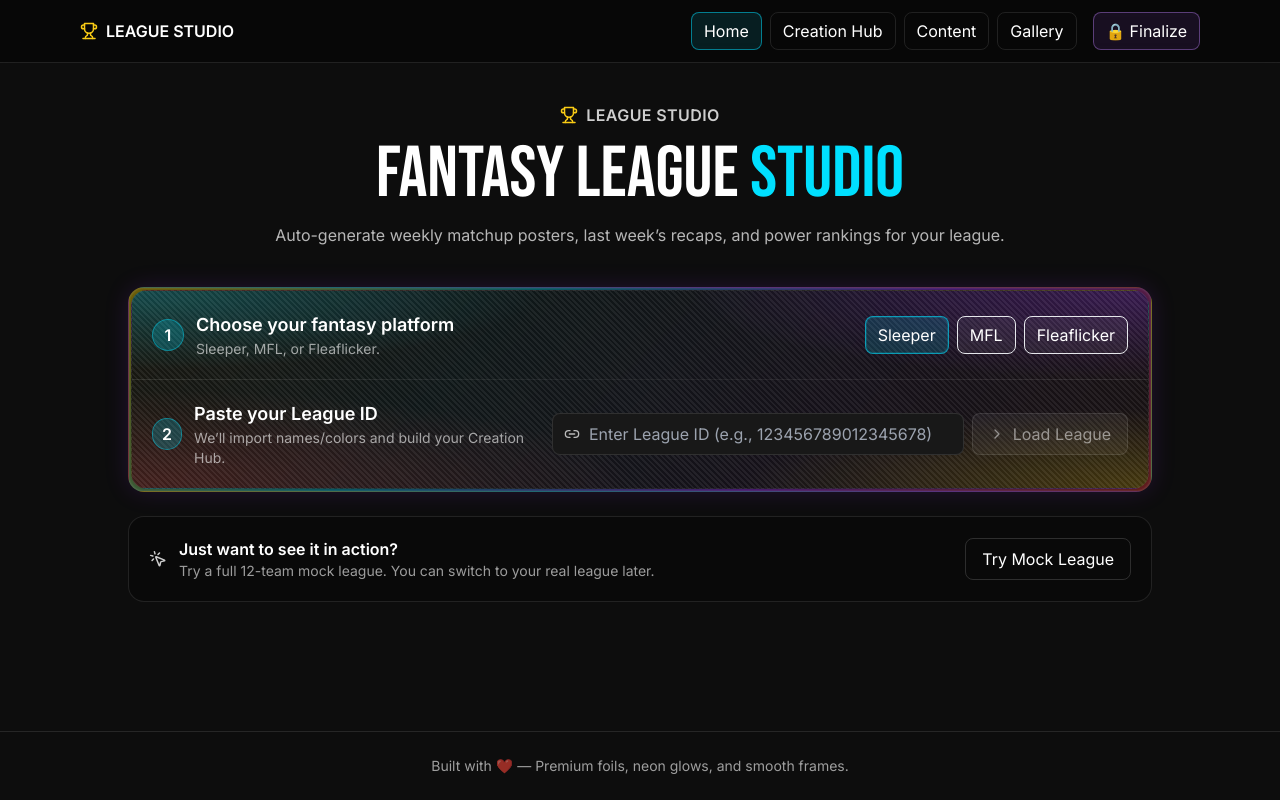
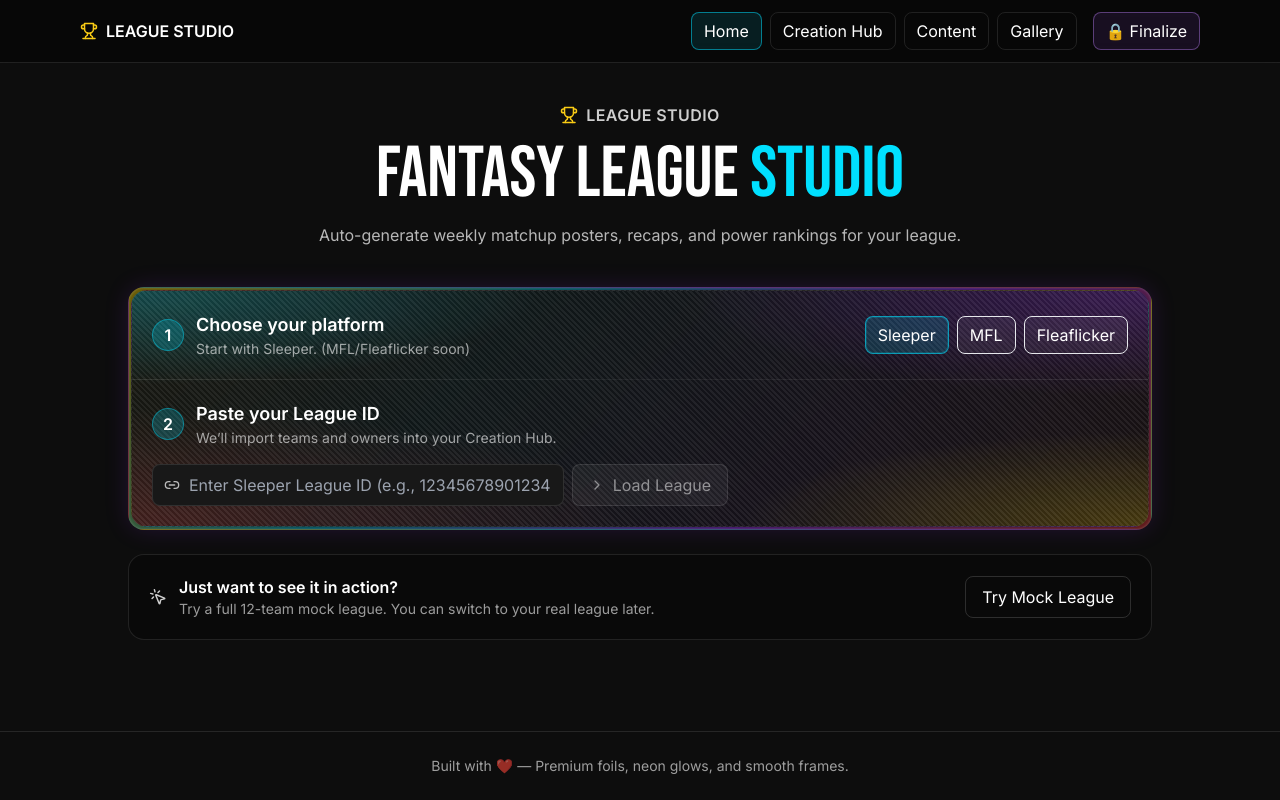
Before and after one commit to nmortimer/NewShellFantasy, a Next.js app: page / in a window 1280 px wide. Built offline with nearby package versions, Linux system fonts and the light colour scheme.

Commit message:
Update page.tsx

```diff
--- a/app/page.tsx
+++ b/app/page.tsx
@@ -9,30 +9,42 @@ type Platform = "sleeper" | "mfl" | "fleaflicker";
 
 export default function Home() {
   const router = useRouter();
-  const { loadMockLeague } = useLeagueStore();
+  const { loadMockLeague, setLeagueFromImport } = useLeagueStore();
   const [platform, setPlatform] = useState<Platform>("sleeper");
   const [leagueId, setLeagueId] = useState("");
   const [loading, setLoading] = useState<"load" | "mock" | null>(null);
+  const [error, setError] = useState<string | null>(null);
 
-  const canLoad = leagueId.trim().length > 0;
+  const canLoad = platform === "sleeper" && leagueId.trim().length > 0;
 
   async function handleLoad() {
-    // For now we just load the mock league and carry the platform/id in the URL.
-    // We’ll wire real APIs later.
+    setError(null);
+    if (platform !== "sleeper") return; // future: support mfl/fleaflicker
     try {
       setLoading("load");
-      await loadMockLeague();
+      const res = await fetch(`/api/import/sleeper?leagueId=${encodeURIComponent(leagueId.trim())}`);
+      if (!res.ok) {
+        const j = await res.json().catch(() => ({}));
+        throw new Error(j?.error || `Failed to load league (${res.status})`);
+      }
+      const data = await res.json();
+      setLeagueFromImport(data);
       router.push(`/creation?platform=${platform}&leagueId=${encodeURIComponent(leagueId.trim())}`);
+    } catch (e: any) {
+      setError(e?.message || "Unable to load league");
     } finally {
       setLoading(null);
     }
   }
 
   async function handleMock() {
+    setError(null);
     try {
       setLoading("mock");
       await loadMockLeague();
       router.push("/creation");
+    } catch (e: any) {
+      setError(e?.message || "Unable to set up mock league");
     } finally {
       setLoading(null);
     }
@@ -51,50 +63,39 @@ export default function Home() {
           FANTASY LEAGUE <span className="text-foil-cyan">STUDIO</span>
         </h1>
         <p className="text-center text-white/70 max-w-3xl mx-auto">
-          Auto-generate weekly matchup posters, last week’s recaps, and power rankings for your league.
+          Auto-generate weekly matchup posters, recaps, and power rankings for your league.
         </p>
 
         {/* Stepper */}
         <section className="mt-10 grid gap-6">
-          {/* Step 1 */}
+          {/* Step 1 & 2 container */}
           <div className="rounded-2xl border border-white/10 card-foil overflow-hidden">
             <div className="card-foil-inner p-0">
-              <div className="p-5 flex items-center justify-between gap-4">
+              {/* Step 1 */}
+              <div className="p-5 flex items-center justify-between gap-4 flex-wrap">
                 <div className="flex items-center gap-3">
                   <StepBadge>1</StepBadge>
                   <div>
-                    <div className="text-lg font-semibold">Choose your fantasy platform</div>
-                    <div className="text-sm text-white/60">Sleeper, MFL, or Fleaflicker.</div>
+                    <div className="text-lg font-semibold">Choose your platform</div>
+                    <div className="text-sm text-white/60">Start with Sleeper. (MFL/Fleaflicker soon)</div>
                   </div>
                 </div>
                 <div className="flex items-center gap-2">
-                  <PlatformButton
-                    selected={platform === "sleeper"}
-                    onClick={() => setPlatform("sleeper")}
-                    label="Sleeper"
-                  />
-                  <PlatformButton
-                    selected={platform === "mfl"}
-                    onClick={() => setPlatform("mfl")}
-                    label="MFL"
-                  />
-                  <PlatformButton
-                    selected={platform === "fleaflicker"}
-                    onClick={() => setPlatform("fleaflicker")}
-                    label="Fleaflicker"
-                  />
+                  <PlatformButton selected={platform === "sleeper"} onClick={() => setPlatform("sleeper")} label="Sleeper" />
+                  <PlatformButton selected={platform === "mfl"} onClick={() => setPlatform("mfl")} label="MFL" />
+                  <PlatformButton selected={platform === "fleaflicker"} onClick={() => setPlatform("fleaflicker")} label="Fleaflicker" />
                 </div>
               </div>
+
               <Divider />
+
               {/* Step 2 */}
-              <div className="p-5 flex items-center justify-between gap-4">
+              <div className="p-5 flex items-center justify-between gap-4 flex-wrap">
                 <div className="flex items-center gap-3">
                   <StepBadge>2</StepBadge>
                   <div>
                     <div className="text-lg font-semibold">Paste your League ID</div>
-                    <div className="text-sm text-white/60">
-                      We’ll import names/colors and build your Creation Hub.
-                    </div>
+                    <div className="text-sm text-white/60">We’ll import teams and owners into your Creation Hub.</div>
                   </div>
                 </div>
                 <div className="flex items-center gap-2 w-full max-w-xl">
@@ -103,7 +104,7 @@ export default function Home() {
                     <input
                       value={leagueId}
                       onChange={(e) => setLeagueId(e.target.value)}
-                      placeholder="Enter League ID (e.g., 123456789012345678)"
+                      placeholder="Enter Sleeper League ID (e.g., 123456789012345678)"
                       className="w-full pl-9 pr-3 py-2 rounded-lg bg-base-700 border border-white/10 focus:outline-none focus:ring-2 focus:ring-foil-cyan/40"
                     />
                   </div>
@@ -125,7 +126,7 @@ export default function Home() {
           </div>
 
           {/* Or Try Mock League */}
-          <div className="rounded-2xl border border-white/10 bg-black/30 p-5 flex items-center justify-between">
+          <div className="rounded-2xl border border-white/10 bg-black/30 p-5 flex items-center justify-between flex-wrap gap-3">
             <div className="flex items-center gap-3">
               <MousePointerClick size={18} className="opacity-80" />
               <div>
@@ -143,6 +144,12 @@ export default function Home() {
               {loading === "mock" ? "Setting up…" : "Try Mock League"}
             </button>
           </div>
+
+          {error && (
+            <div className="rounded-lg border border-red-500/40 bg-red-500/10 px-4 py-3 text-sm">
+              {error}
+            </div>
+          )}
         </section>
       </div>
     </main>
```
